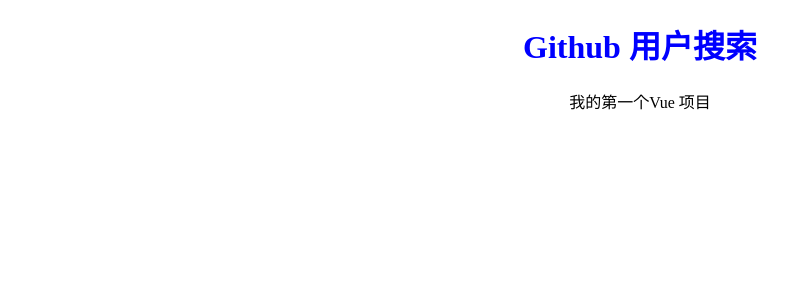
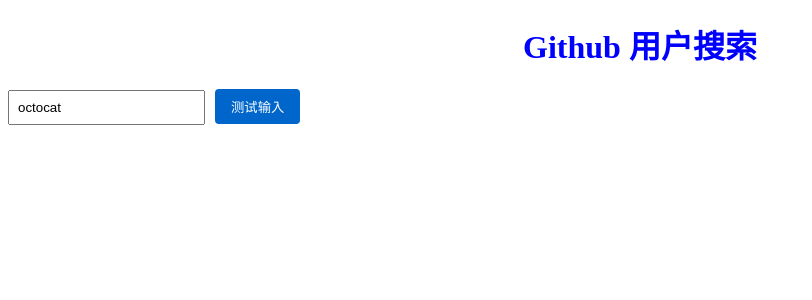
Before and after one commit to DavidHan663/github-user-research, a Vue app: page / in a window 1280 px wide. Shown: the top 300 px of the page, without its empty margins (0-812 px from the left). Built offline with nearby package versions, Linux system fonts and the light colour scheme.

Commit message:
添加UserSearch组件

```diff
--- a/src/App.vue
+++ b/src/App.vue
@@ -1,17 +1,19 @@
 <template>
   <div id="app">
     <h1>Github 用户搜索</h1>
-    <p>我的第一个Vue 项目</p>
+    <UserSearch/>
   </div>
 </template>
 
 <script>
+import UserSearch from './components/UserSearch.vue';
+
 
 
 export default {
   name: 'App',
-
-}
+  components:{UserSearch}
+};
 </script>
 
 <style>
@@ -19,7 +21,14 @@
   color:blue;
   text-align:center;
 }
-p{
-  text-align:center;
+p, button {
+  text-align: center;
+}
+button {
+  padding: 8px 16px;
+  background-color: #0066cc;
+  color: white;
+  border: none;
+  border-radius: 4px;
 }
 </style>
--- /dev/null
+++ b/src/components/UserSearch.vue
@@ -0,0 +1,36 @@
+<template>
+    <div>
+        <input v-model="username" placeholder="输入用户名"/>
+        <button @click="test">测试输入</button>
+    </div>
+</template>
+<script>
+export default{
+    name:"UserSearch",
+    data(){
+        return{
+            username:'octocat'
+        };
+    },
+    methods:{
+        test(){
+            alert(`输入用户名为${this.username}`);
+        }
+    }
+};
+
+
+</script>
+
+<style scoped>
+input {
+  padding: 8px;
+  margin-right: 10px;
+}
+button {
+  padding: 8px 16px;
+  background-color: #0066cc;
+  color: white;
+  border: none;
+}
+</style>
```
